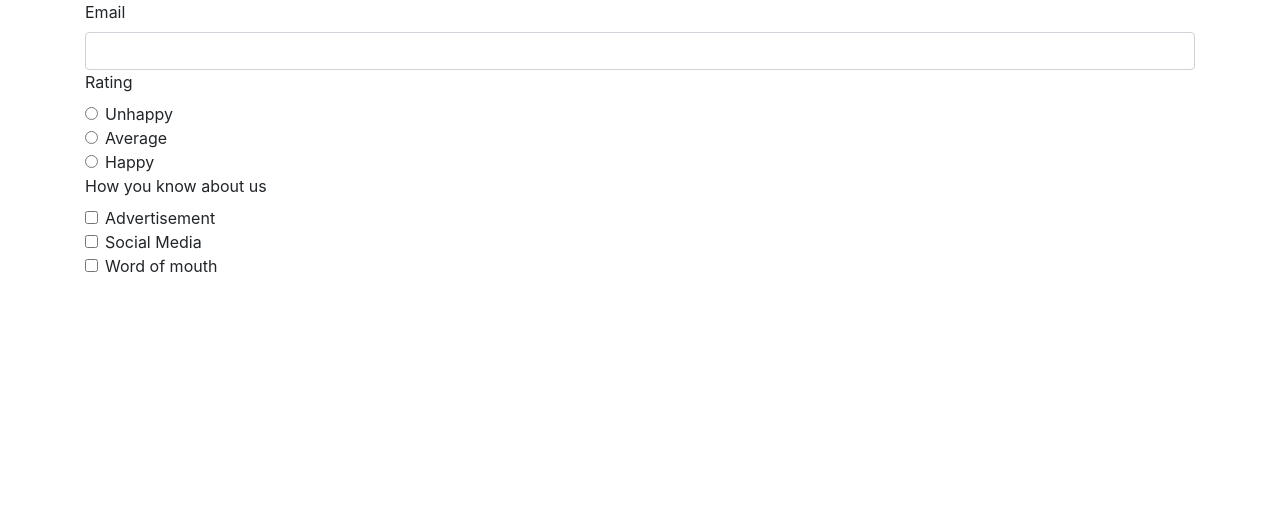
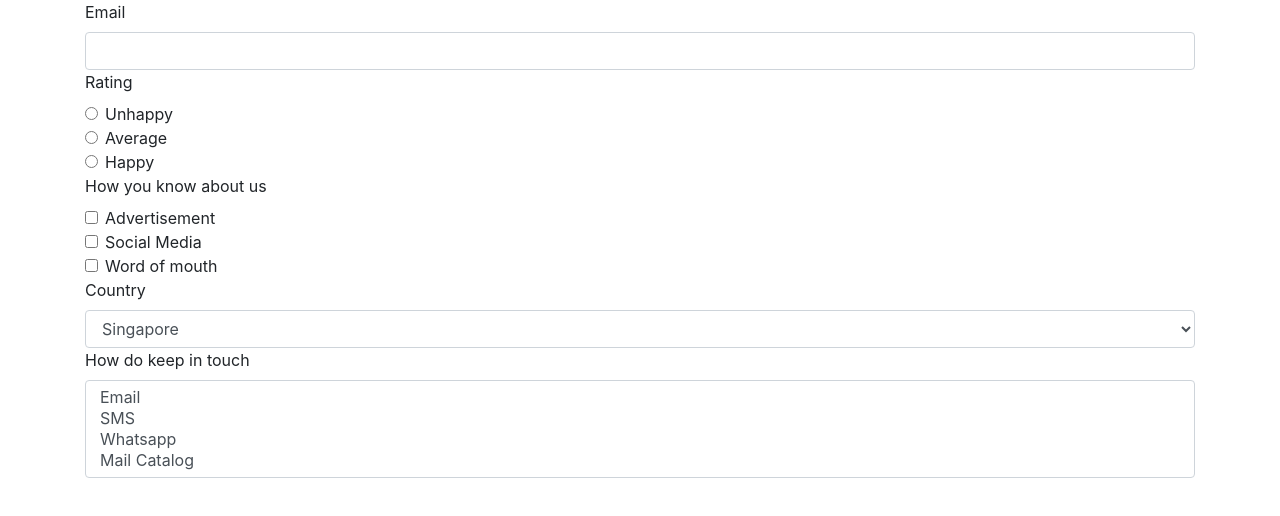
Before and after one commit to yongsannnn/react, a React (Create React App) app in the folder 05-adv-forms/: page / in a window 1280 px wide. Shown: the top 516 px of the page. Built offline with nearby package versions, Linux system fonts and the light colour scheme.

Commit message:
Added SurveyForm

```diff
--- a/05-adv-forms/src/SurveyForm.js
+++ b/05-adv-forms/src/SurveyForm.js
@@ -13,7 +13,8 @@ class SurveyForm extends React.Component {
         email: "",
         rating: 0,
         country: "",
-        knowAbout: [] //Multiple values can be selected from checkboxes. Default should be an array
+        knowAbout: [], //Multiple values can be selected from checkboxes. Default should be an array
+        keepInTouch: [] // Contact via email, sms,whatsapp
     }
 
     render() {
@@ -109,6 +110,36 @@ class SurveyForm extends React.Component {
                         </div>
                     </div>
                     {/* end checkboxes */}
+                    <div>
+                        <label className="form-label">Country</label>
+                        <select
+                            className="form-control"
+                            name="country"
+                            value={this.state.country}
+                            onChange={this.updateCountry}
+                        >
+                            <option>Singapore</option>
+                            <option>Malaysia</option>
+                            <option>Indonesia</option>
+                        </select>
+                    </div>
+                    <div>
+                        <label className="form-label">How do keep in touch</label>
+                        <select
+                            className="form-control"
+                            name="keepInTouch"
+                            onChange={this.updateKeepInTouch}
+                            value={this.state.keepInTouch}
+                            multiple
+
+                        >
+                            <option>Email</option>
+                            <option>SMS</option>
+                            <option>Whatsapp</option>
+                            <option>Mail Catalog</option>
+                        </select>
+                    </div>
+
                 </div>
             </React.Fragment>
         )
@@ -124,7 +155,7 @@ class SurveyForm extends React.Component {
             rating: event.target.value
         });
     };
-    updateKnowAbout = event =>{
+    updateKnowAbout = event => {
         // Beginner way but not encourage
         // This does not respect immutability
         // let knowAbout = this.state.knowAbout
@@ -159,7 +190,7 @@ class SurveyForm extends React.Component {
         //     "knowAbout" : clone
         // })
 
-        if (this.state.knowAbout.includes(event.target.value) === false){
+        if (this.state.knowAbout.includes(event.target.value) === false) {
             // Method Three
             // Do all steps together
             this.setState({
@@ -180,9 +211,34 @@ class SurveyForm extends React.Component {
             // })
 
             this.setState({
-                "knowAbout" :[...this.state.knowAbout].filter(item=>item!==event.target.value)
+                "knowAbout": [...this.state.knowAbout].filter(item => item !== event.target.value)
             })
         }
+    }; // End of updateKnowAbout
+
+    updateCountry = (event) => {
+        this.setState({
+            "country": event.target.value
+        })
+    }
+
+    updateKeepInTouch = event => {
+        let selectedOptions = event.target.selectedOptions;
+        console.log(selectedOptions);
+        //   let options = Array.from(selectedOptions, function(option) {
+        //       return option.value;
+        //   })
+        //console.log(options)
+
+        let optionsInText = [];
+        for (let option of selectedOptions) {
+            optionsInText.push(option.value);
+        }
+
+        this.setState({
+            'keepInTouch': optionsInText
+        })
     }
 }
-export default SurveyForm
+
+    export default SurveyForm
```
